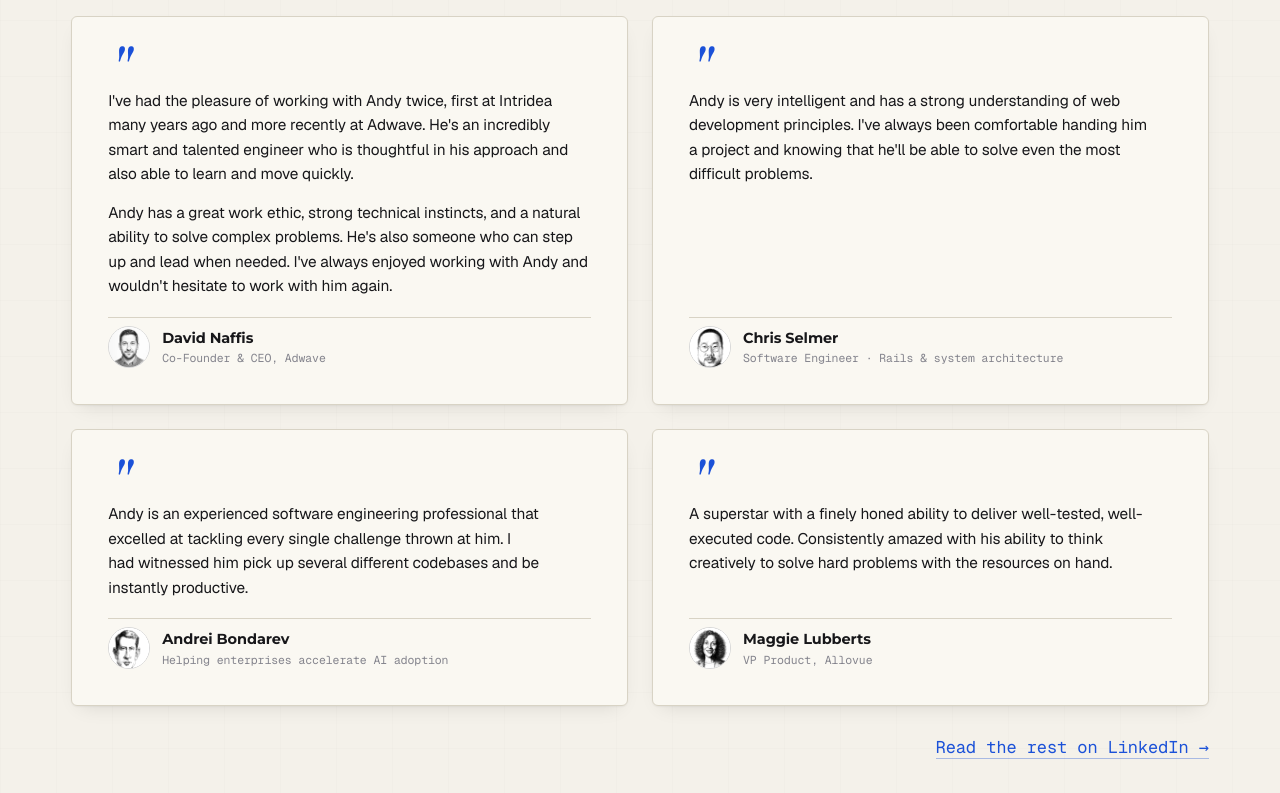
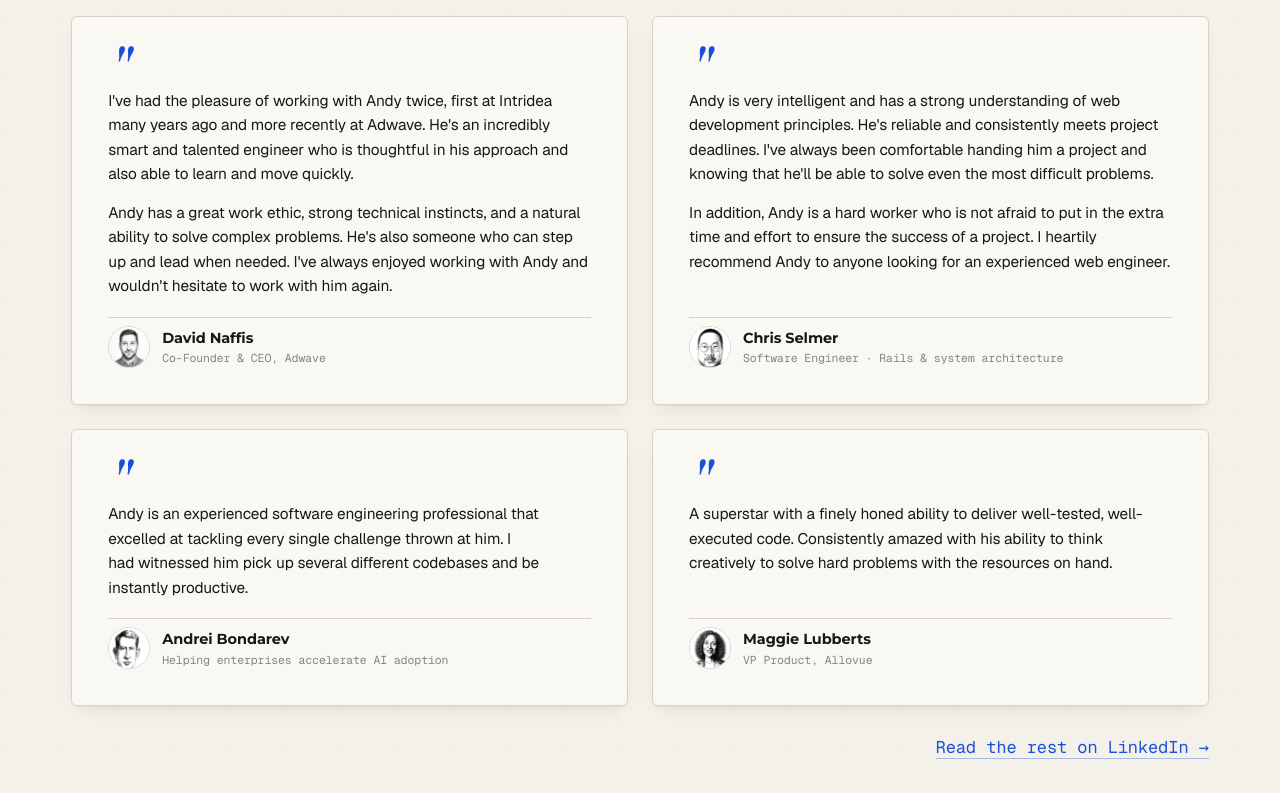
Before and after one commit to yorzi/wangyaodi.com, a plain HTML site: page public/index.html in a window 1280 px wide. Shown: the part 4851-5644 px from the top of the page. Drawn offline with nearby package versions, Linux system fonts and the light colour scheme.

Commit message:
Use Chris Selmer's full recommendation so the first two cards match
The excerpt dropped his sentences on reliability, deadlines and extra
effort; the complete text runs about the same length as David's.

```diff
--- a/public/index.html
+++ b/public/index.html
@@ -968,7 +968,10 @@ h1.hero-headline .accent{ color:var(--accent); }
 
       <article class="quote reveal">
         <div class="mark">"</div>
-        <blockquote>Andy is very intelligent and has a strong understanding of web development principles. I've always been comfortable handing him a project and knowing that he'll be able to solve even the most difficult problems.</blockquote>
+        <blockquote>
+          <p>Andy is very intelligent and has a strong understanding of web development principles. He's reliable and consistently meets project deadlines. I've always been comfortable handing him a project and knowing that he'll be able to solve even the most difficult problems.</p>
+          <p>In addition, Andy is a hard worker who is not afraid to put in the extra time and effort to ensure the success of a project. I heartily recommend Andy to anyone looking for an experienced web engineer.</p>
+        </blockquote>
         <div class="by">
           <img class="avatar" src="assets/avatars/andrei-bondarev.webp" width="42" height="42" alt="" loading="lazy" decoding="async">
           <div>
```
